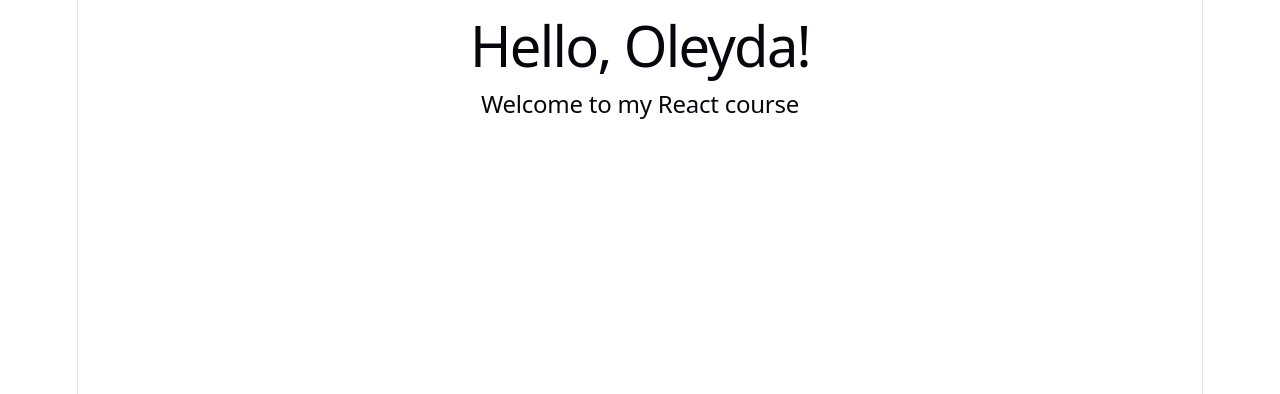
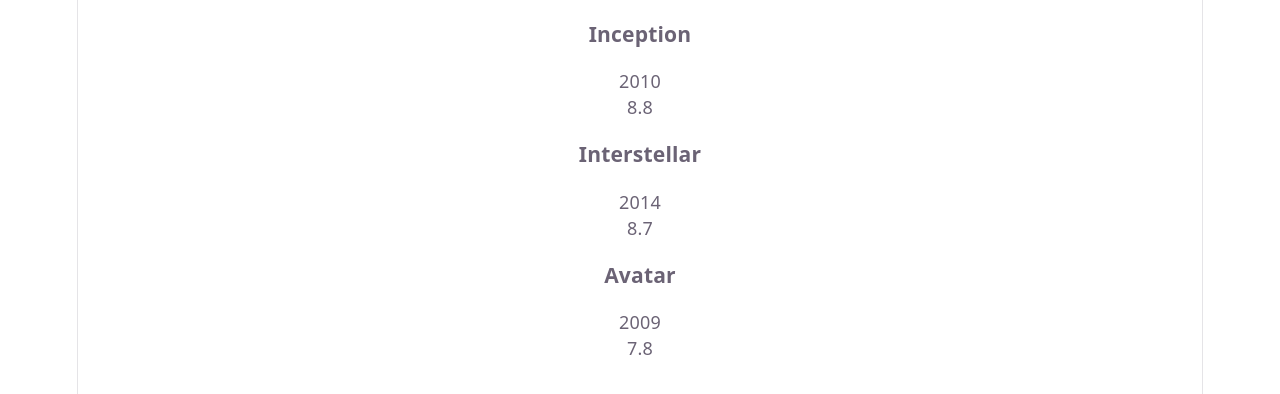
Before and after one commit to ocaminov/my-react-app, a React (Vite) app: page / in a window 1280 px wide. Shown: the top 394 px of the page. Built offline with nearby package versions, Linux system fonts and the light colour scheme.

Commit message:
Create reusable MovieCard component

```diff
--- a/src/App.jsx
+++ b/src/App.jsx
@@ -1,10 +1,15 @@
 
 import './App.css'
+import MovieCard from './MovieCard'
 import Welcome from './Welcome'
 
 
 function App() {
-  return <Welcome />
+  return <>
+  <MovieCard title="Inception" year="2010" rating="8.8"/>
+  <MovieCard title="Interstellar" year="2014" rating="8.7"/>
+  <MovieCard title="Avatar" year="2009" rating="7.8"/>
+  </>
 
 }
 
--- /dev/null
+++ b/src/MovieCard.jsx
@@ -0,0 +1,11 @@
+function MovieCard({title, year, rating}){
+    return (
+        <>
+            <h3>{title}</h3>
+            <p>{year}</p>
+            <p>{rating}</p>
+        </>
+    );
+}
+
+export default MovieCard;
```
